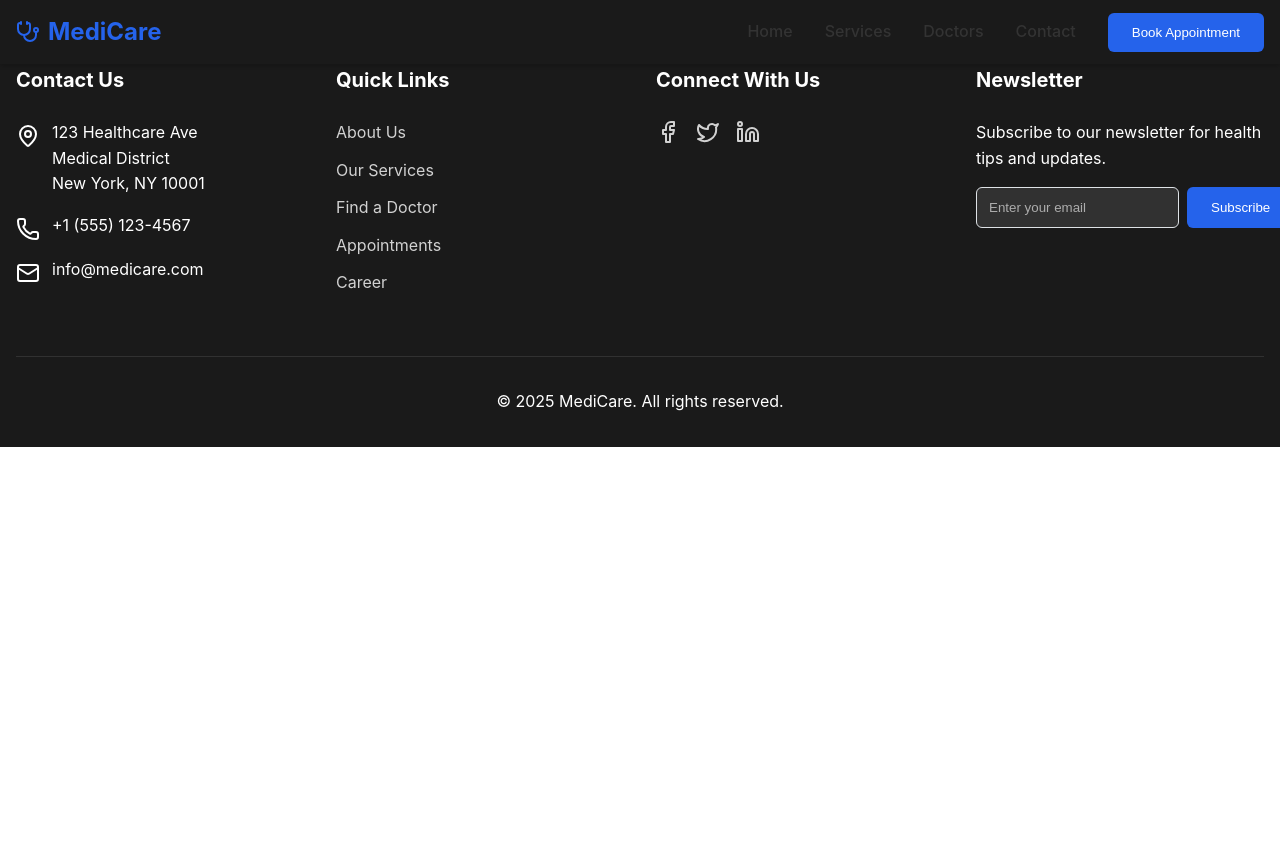
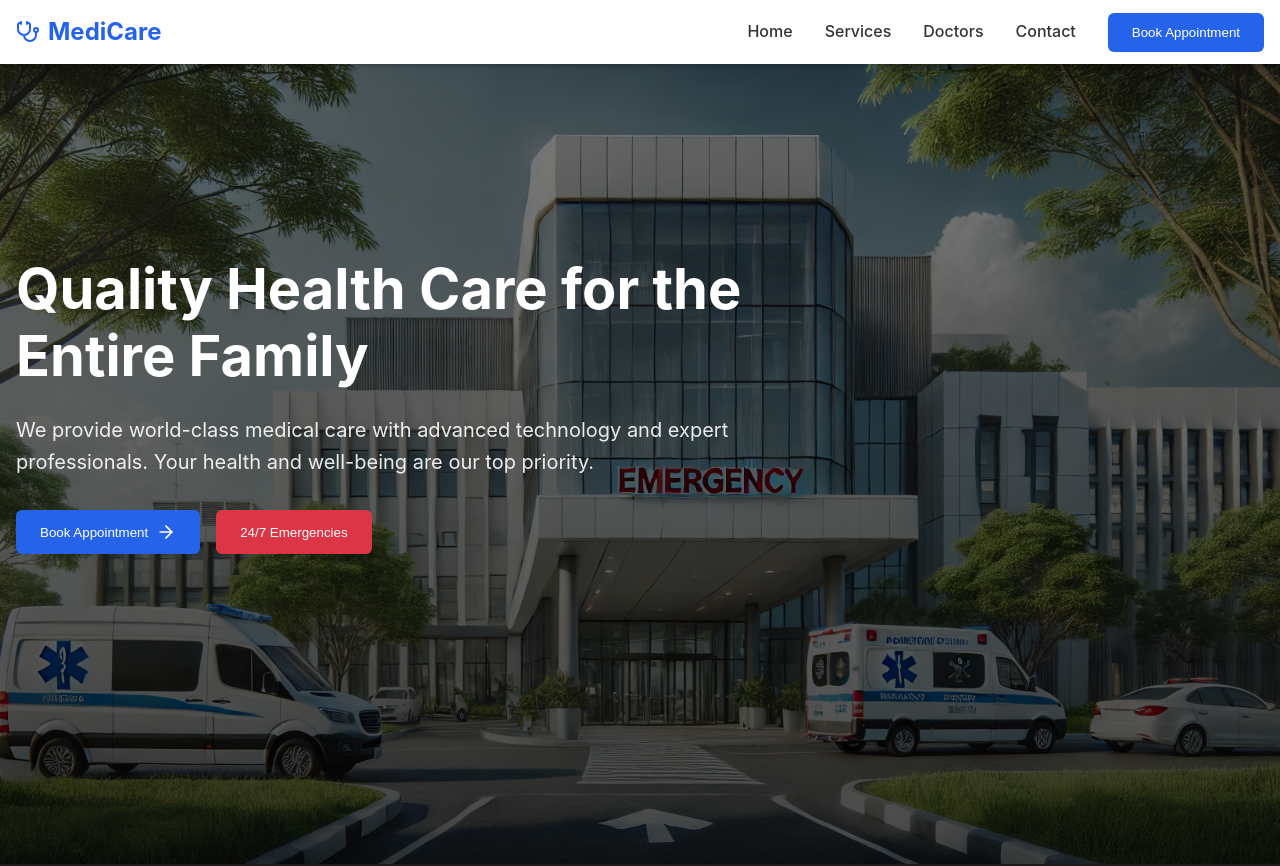
Before and after one commit to CristianGonzalez24/CRUD-nodejs-mysql, a React (Vite) app in the folder client/: page / in a window 1280 px wide. Shown: the top 866 px of the page. Before the commit the page ends 800 px from the top, so only its background shows below. Built offline with nearby package versions, Linux system fonts and the light colour scheme.

Commit message:
Add:
Add hero section and all its styles

```diff
--- a/client/src/App.jsx
+++ b/client/src/App.jsx
@@ -1,12 +1,14 @@
 import React from 'react';
 import Navbar from './components/Navbar/Navbar';
 import Footer from './components/Footer/Footer';
+import HeroSection from './components/HeroSection/HeroSection';
 
 function App() {
 
   return (
     <>
       <Navbar />
+      <HeroSection />
       <Footer />
     </>
   )
--- /dev/null
+++ b/client/src/components/HeroSection/HeroSection.css
@@ -0,0 +1,44 @@
+.hero{
+    position: relative;
+    height: 100vh;
+    min-height: 600px;
+    margin-top: 4rem;
+}
+.hero-bg{
+    position: absolute;
+    top: 0;
+    left: 0;
+    width: 100%;
+    height: 100%;
+    background-image: url('./assets/modern-hospital.webp');
+    background-size: cover;
+    background-position: center;
+}
+.hero-overlay{
+    position: absolute;
+    top: 0;
+    left: 0;
+    width: 100%;
+    height: 100%;
+    background: linear-gradient(rgba(0, 0, 0, 0.5), rgba(0, 0, 0, 0.7));
+}
+.hero-content{
+    position: relative;
+    padding-top: 12rem;
+    color: white;
+    max-width: 800px;
+}
+.hero-title{
+    font-size: 3.5rem;
+    line-height: 1.2;
+    margin-bottom: 1.5rem;
+}
+.hero-text{
+    font-size: 1.25rem;
+    margin-bottom: 2rem;
+    opacity: 0.9;
+}
+.hero-buttons{
+    display: flex;
+    gap: 1rem;
+}
--- /dev/null
+++ b/client/src/components/HeroSection/HeroSection.jsx
@@ -0,0 +1,31 @@
+import React from 'react'
+import { ArrowRight } from 'lucide-react';
+import './HeroSection.css'
+
+const HeroSection = () => {
+    return (
+        <section className="hero" id="home">
+            <div className="hero-bg"></div>
+            <div className="hero-overlay"></div>
+            <div className="container">
+                <div className="hero-content">
+                    <h1 className="hero-title">Quality Health Care for the Entire Family</h1>
+                    <p className="hero-text">
+                    We provide world-class medical care with advanced technology and expert professionals.
+                    Your health and well-being are our top priority.
+                    </p>
+
+                    <div className="hero-buttons">
+                        <button className="btn btn-primary">
+                        Book Appointment
+                        <ArrowRight size={20} />
+                        </button>
+                        <button className="btn btn-danger">24/7 Emergencies</button>
+                    </div>
+                </div>
+            </div>
+        </section>
+    )
+}
+
+export default HeroSection
--- a/client/src/index.css
+++ b/client/src/index.css
@@ -22,13 +22,11 @@
     --bg-light: #f8f9fa;
     --border-color: #dee2e6;
 }
-
 * {
     margin: 0;
     padding: 0;
     box-sizing: border-box;
 }
-
 body {
     font-family: -apple-system, BlinkMacSystemFont, 'Segoe UI', Roboto, 'Helvetica Neue', Arial, sans-serif;
     line-height: 1.6;
@@ -56,38 +54,32 @@ body {
     border: none;
     gap: 0.5rem;
 }
-
 .btn-primary {
     background-color: var(--primary-color);
     color: white;
 }
-
 .btn-primary:hover {
     background-color: #0052a3;
 }
-
-/* .btn-danger {
+.btn-danger {
     background-color: var(--danger-color);
     color: white;
 }
-
 .btn-danger:hover {
     background-color: #bd2130;
-} */
+}
 
 /* Media Queries */
 @media screen and (max-width: 768px) {
     .navbar-links {
         display: none;
     }
-
     .mobile-menu-btn{
         display: block;
         background: none;
         border: none;
         color: #475569;
     }
-
     .navbar-menu{
         display: flex;
         flex-direction: column;
@@ -100,15 +92,24 @@ body {
         padding: 1rem;
         box-shadow: 0 2px 4px rgba(0, 0, 0, 0.2);
     }
-
     .navbar-menu a {
         padding: 0.75rem 1rem;
         color: var(--text-color);
         text-decoration: none;
         font-weight: 500;
     }
-
+    .hero-title {
+        font-size: 2.5rem;
+    }
+    .hero-buttons {
+        flex-direction: column;
+    }
     .newsletter-form {
         flex-direction: column;
     }
 }
+@media (max-width: 480px) {
+    .hero-title {
+        font-size: 2rem;
+    }
+}
```
Also changed, not shown: client/src/components/Footer/Footer.css (+0 -16 lines), client/src/components/Navbar/Navbar.css (+0 -7 lines), client/src/components/HeroSection/assets/modern-hospital.webp (added).
